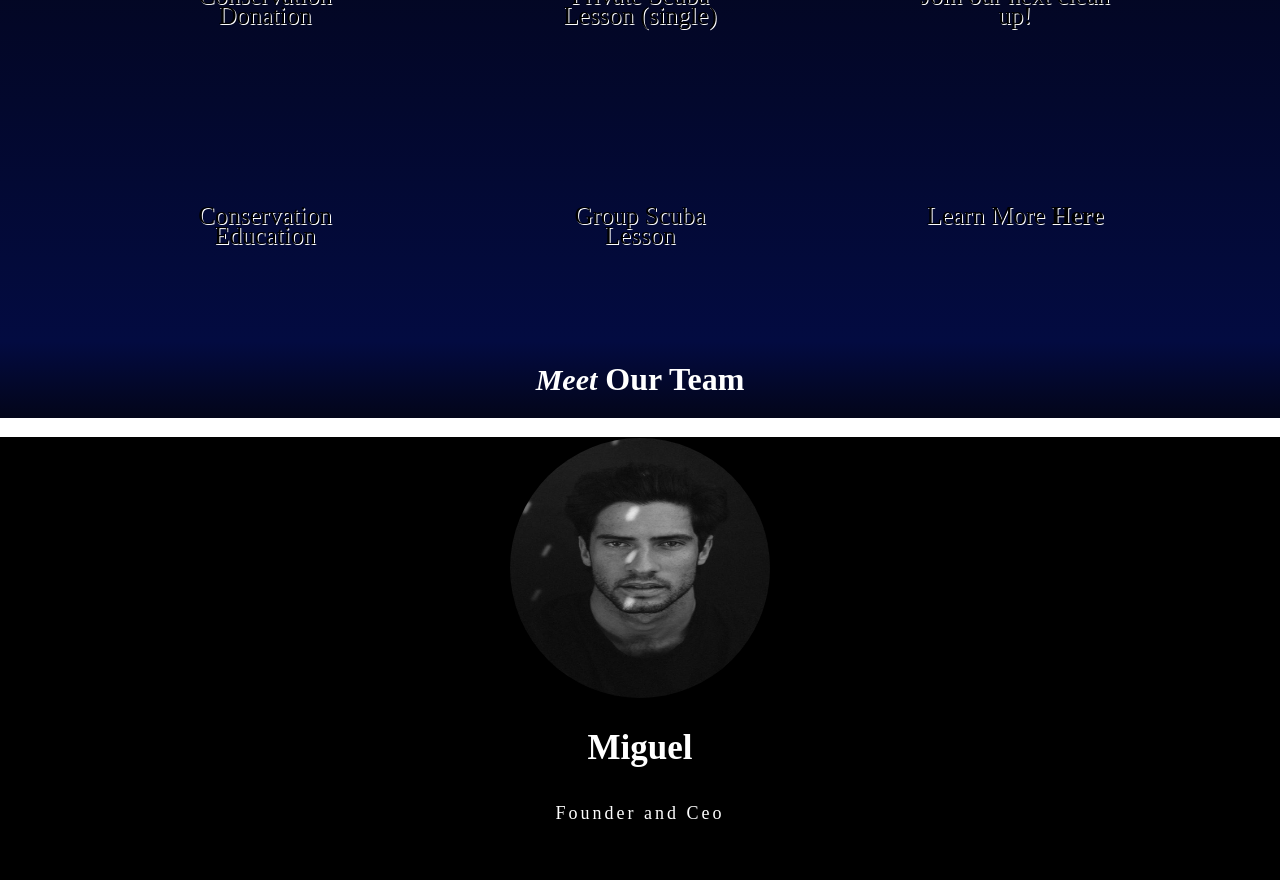
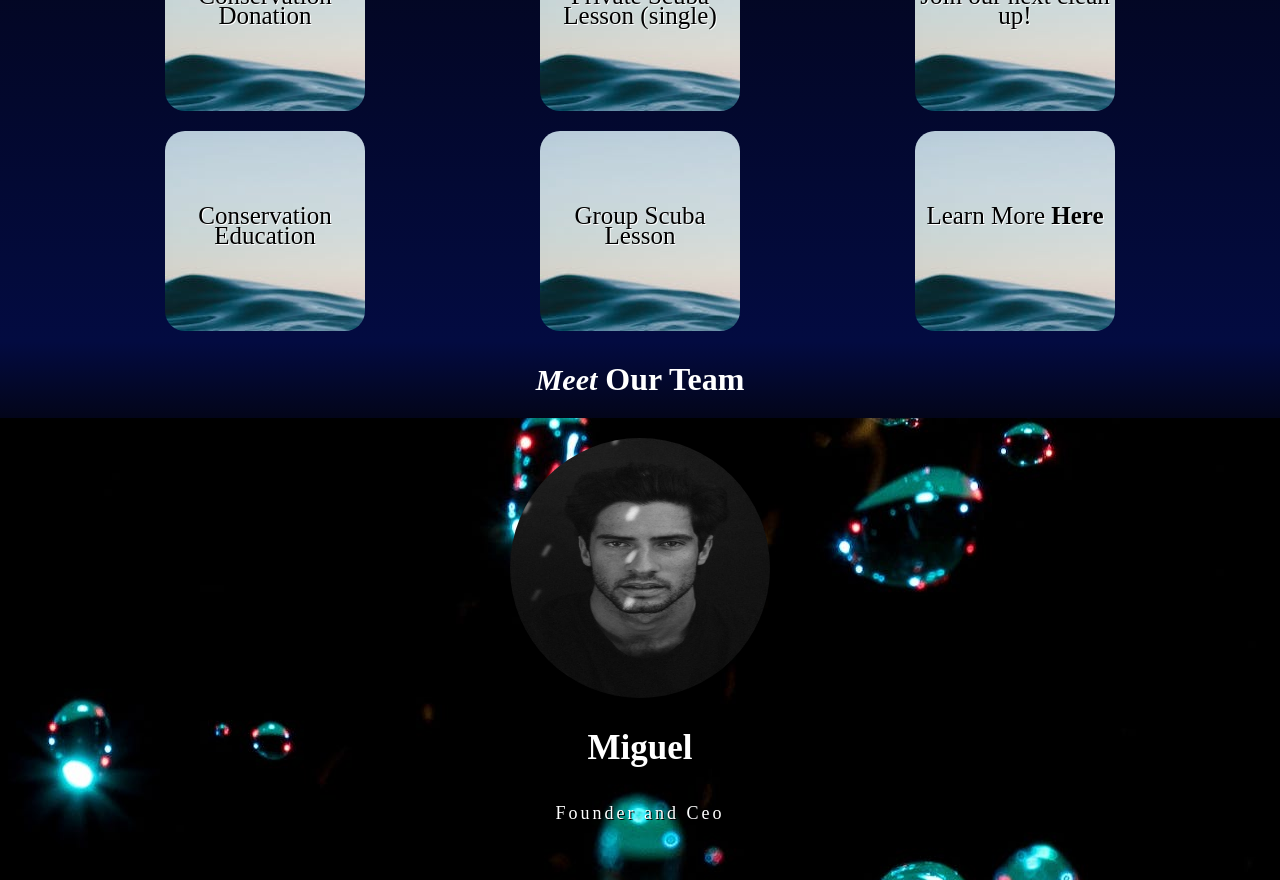
Before and after one commit to Lukethelostdm/deepseaproject.github.io, a plain HTML site: page index.html in a window 1280 px wide. Shown: the part 1920-2800 px from the top of the page. Drawn offline with Linux system fonts and the light colour scheme.

Commit message:
Update ocean.css
adjusting image location

```diff
--- a/ocean.css
+++ b/ocean.css
@@ -111,7 +111,7 @@ header .iconic {
 .main {
     display: flex;
     width: 100%;
-    background-image: url(Resources/Images/pexels-irina-iriser-1086584.jpg);
+    background-image: url(assets/css/pexels-irina-iriser-1086584.jpg);
     background-position:center;
     background-size: cover;
     background-repeat: no-repeat;
@@ -424,7 +424,7 @@ header .iconic {
 .options {
     width: 200px;
     height: 200px;
-    background-image: url(Resources/Images/pexels-matt-hardy-1533720.jpg);
+    background-image: url(assets/css/pexels-matt-hardy-1533720.jpg);
     color: black;
     text-shadow: 1px 1px white;
     font-size: 25px;
@@ -480,7 +480,7 @@ header .iconic {
     flex-wrap: wrap-reverse;
     align-items: center;
     justify-content: center;
-    background-image: url(Resources/Images/pexels-pixabay-270873.jpg);
+    background-image: url(assets/css/pexels-pixabay-270873.jpg);
     background-position: bottom;
     background-repeat: no-repeat;
 }
```
